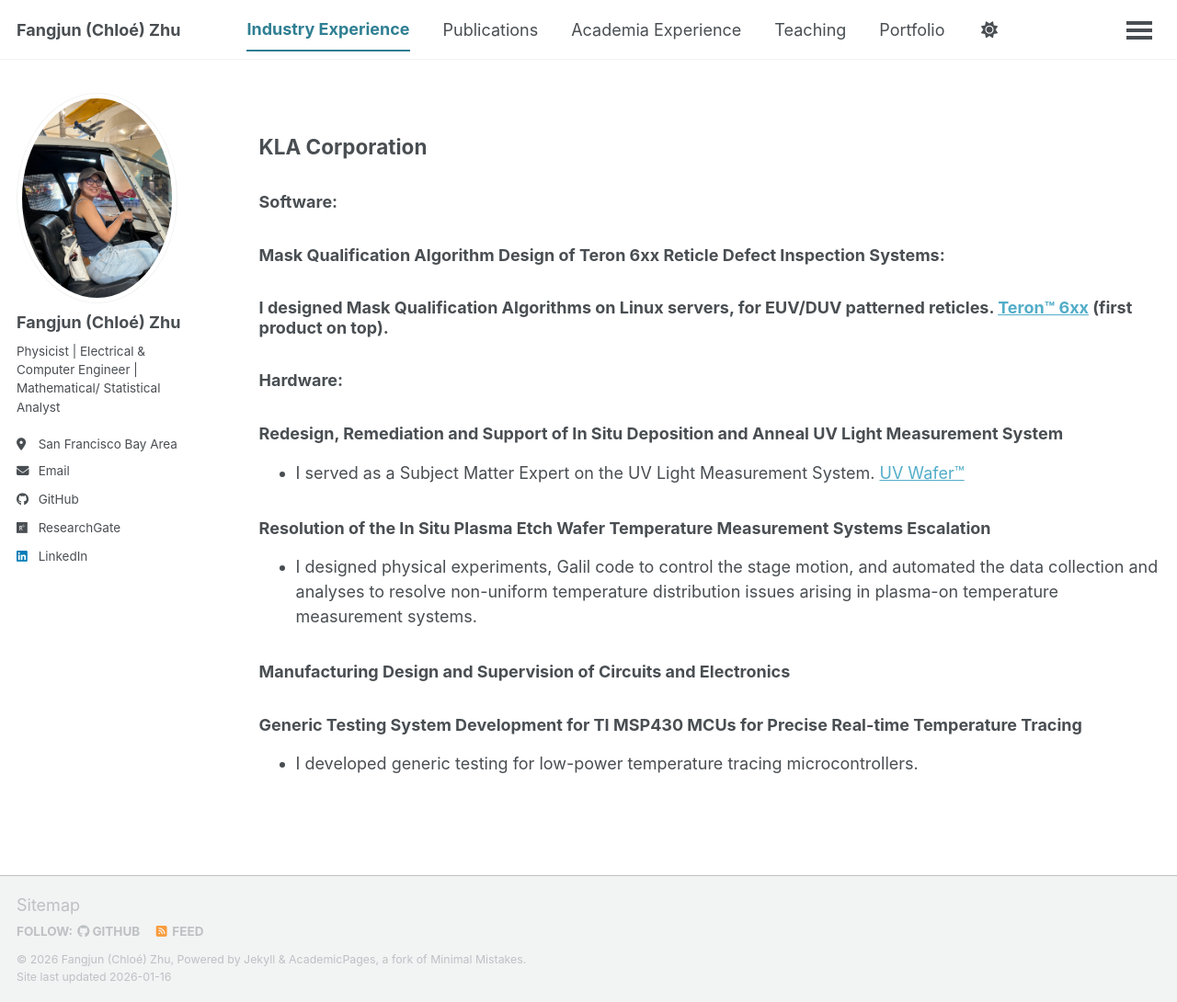
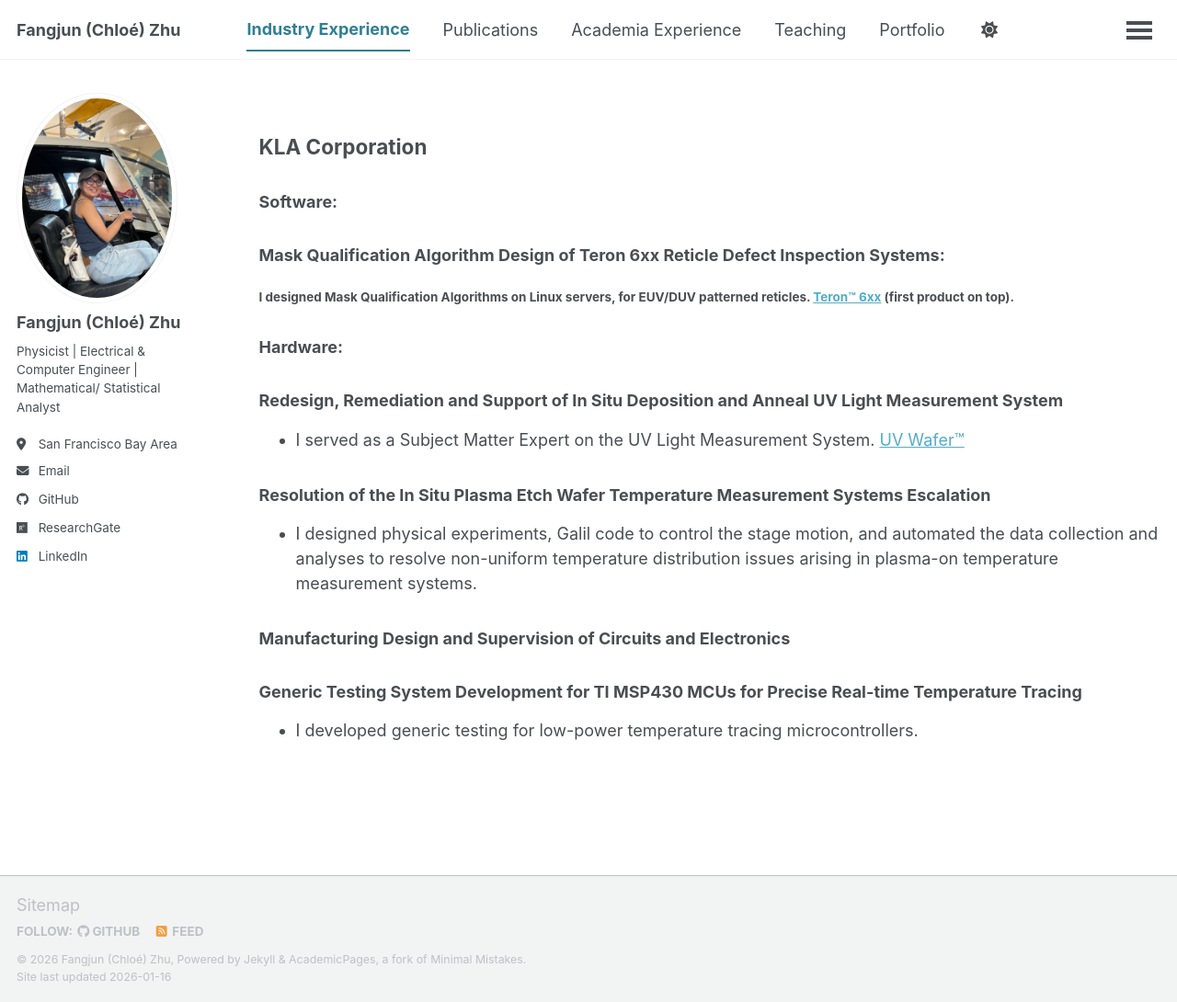
Before and after one commit to ChloeZhu1/ChloeZhu1.github.io, a Jekyll site: the page built from _pages/cv.md, in a window 1280 px wide and 1090 px high. Shown: the whole window at 92% size. Built offline with Jekyll 4.4.1, drawn with Linux system fonts in a browser that asks for light colours; a script bundle is joined from its source files by our own code; library files that are not in the unit come from our copies.

Commit message:
Update cv.md

```diff
--- a/_pages/cv.md
+++ b/_pages/cv.md
@@ -11,7 +11,7 @@
 ## KLA Corporation
 ### Software:
 ### Mask Qualification Algorithm Design of Teron 6xx Reticle Defect Inspection Systems:
-### I designed Mask Qualification Algorithms on Linux servers, for EUV/DUV patterned reticles. [Teron™ 6xx](https://www.kla.com/products/reticle-manufacturing) (first product on top).
+#### I designed Mask Qualification Algorithms on Linux servers, for EUV/DUV patterned reticles. [Teron™ 6xx](https://www.kla.com/products/reticle-manufacturing) (first product on top).
 
 ### Hardware:
 ### Redesign, Remediation and Support of In Situ Deposition and Anneal UV Light Measurement System
```
